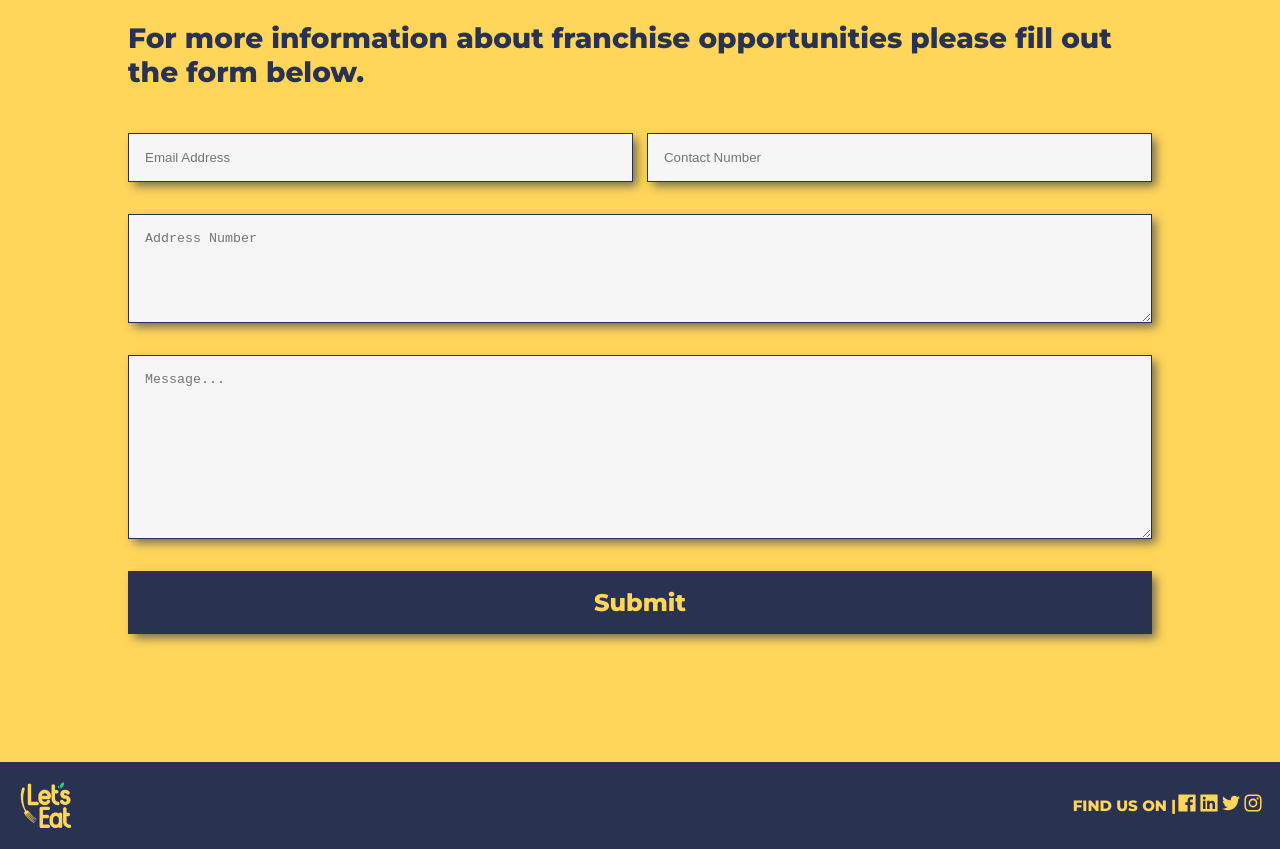
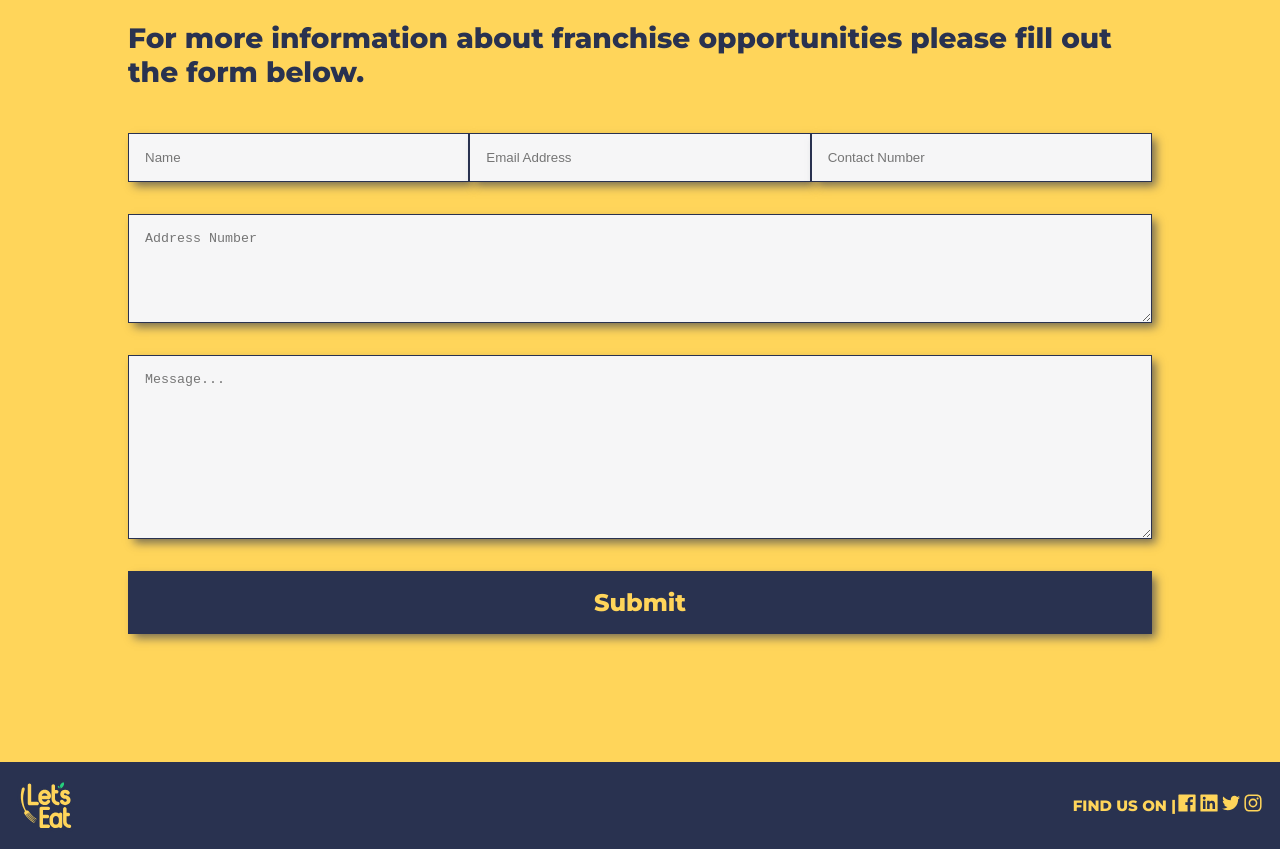
Before and after one commit to shan8851/le-franchise, a React (Create React App) app: page / in a window 1280 px wide. Shown: the part 2900-3749 px from the top of the page. Built offline with nearby package versions, Linux system fonts and the light colour scheme.

Commit message:
fixing form

```diff
--- a/public/index.html
+++ b/public/index.html
@@ -27,11 +27,12 @@
 
 <body>
   <!-- A little help for the Netlify post-processing bots -->
-  <form name="join" netlify netlify-honeypot="bot-field" action="/" hidden>
+  <form name="franchise" netlify netlify-honeypot="bot-field" action="/" hidden>
+    <input type="text" name="name" />
     <input type="email" name="email" />
     <input type="text" name="number" />
-    <input type="text" name="name" />
-    <input type="text" name="postcode" />
+    <input type="text" name="address" />
+    <input type="text" name="message" />
   </form>
   <noscript>You need to enable JavaScript to run this app.</noscript>
   <div id="root"></div>
--- a/src/components/Form.jsx
+++ b/src/components/Form.jsx
@@ -29,6 +29,12 @@ export const Form = () => {
         <PartnerForm name="join" method="POST" action="/?success=true" netlify>
           <input type="hidden" name="form-name" value="join" />
           <FormRow>
+            <FormInput
+              type="name"
+              id="name"
+              name="name"
+              placeholder="Name"
+            />
             <FormInput
               type="email"
               id="email"
@@ -141,7 +147,7 @@ const FormTextarea = styled.textarea`
   border: 1px solid ${colors.blue};
   padding: 16px;
   box-shadow: 5px 5px 9px -1px rgba(41, 50, 80, 0.64);
-    background-color: #f6f6f7;
+  background-color: #f6f6f7;
   color: ${colors.blue};
 
   :placeholder {
@@ -150,14 +156,12 @@ const FormTextarea = styled.textarea`
 
     @media (max-width: ${breakpoints.tablet}) {
     width: 70%;
-    margin: 8px 0;
-          padding: 8px;
+    padding: 12px;
   }
 
   @media (max-width: ${breakpoints.mobile}) {
     width: 90%;
-    margin: 8px 0;
-          padding: 6px;
+    padding: 12px;
   }
 `;
 
```
